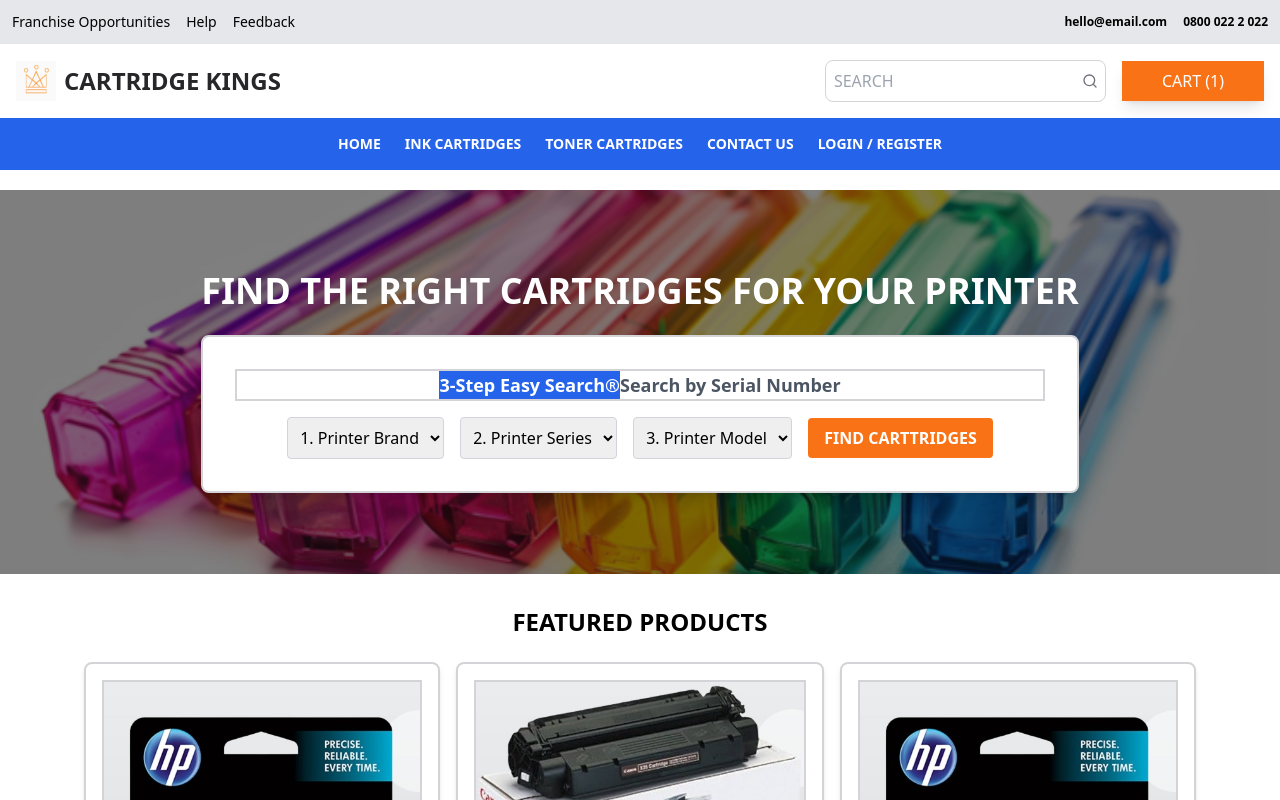
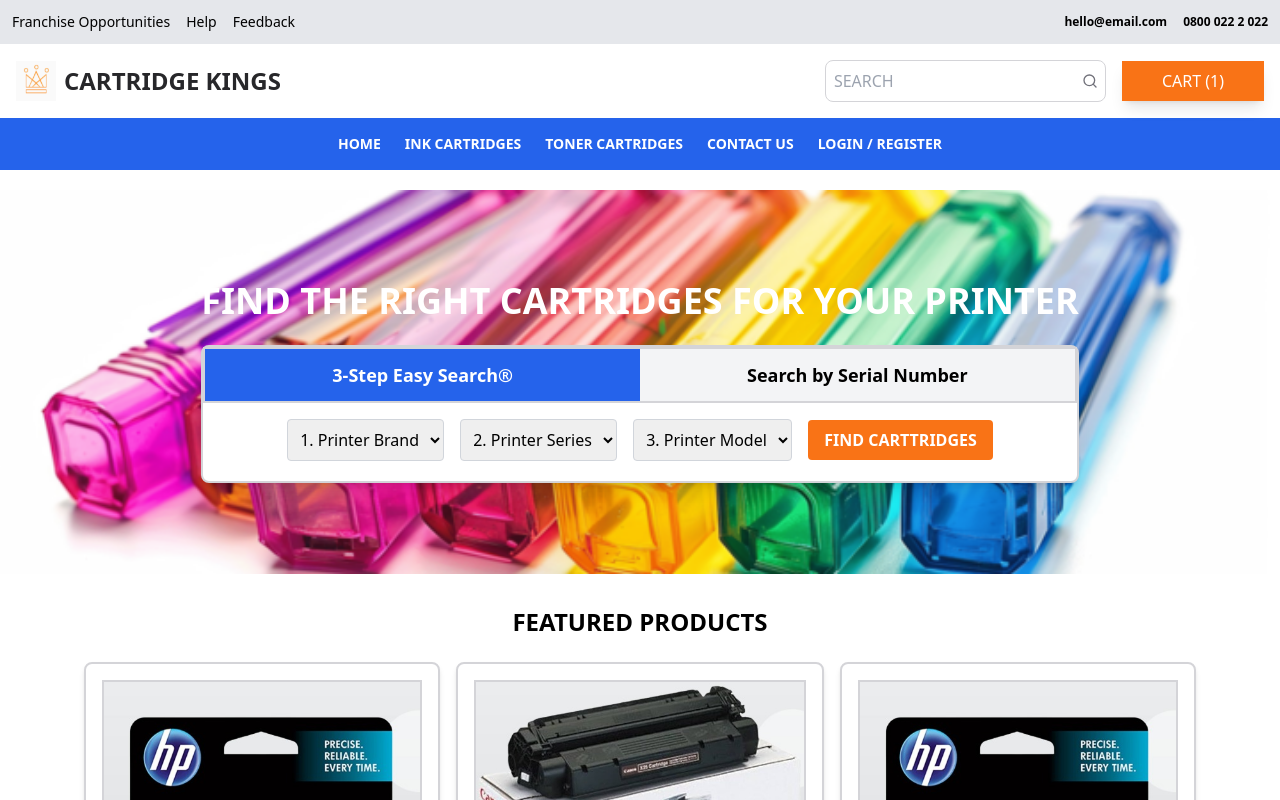
Before and after one commit to septianadip17/test-magang-sistemkode, a React (Vite) app: page / in a window 1280 px wide. Shown: the top 800 px of the page. Built offline with nearby package versions, Linux system fonts and the light colour scheme.

Commit message:
look like

```diff
--- a/src/components/TopBanner.jsx
+++ b/src/components/TopBanner.jsx
@@ -7,9 +7,6 @@ const TopBanner = () => {
       className="relative w-full h-96 flex items-center mt-5 justify-center bg-cover bg-center"
       style={{ backgroundImage: `url(${bgColor})` }}
     >
-      {/* Overlay */}
-      <div className="absolute inset-0 bg-black opacity-50"></div>
-
       {/* Content */}
       <div className="relative z-10 text-center">
         {/* Heading */}
@@ -18,15 +15,19 @@ const TopBanner = () => {
         </h1>
 
         {/* Search Box */}
-        <div className="bg-white rounded-lg shadow-lg p-6 md:p-8 flex flex-col items-center justify-center border-2 border-zinc-300 space-y-4">
+        <div className="bg-white rounded-lg shadow-lg pb-5 flex flex-col items-center justify-center border-2 border-zinc-300 space-y-4">
           {/* Titles Row */}
-          <div className="w-full flex flex-col md:flex-row items-center text-center justify-center border-2 border-zinc-300">
-            <h2 className="text-lg font-semibold text-white bg-blue-600 mb-2 md:mb-0">
-              3-Step Easy Search®
-            </h2>
-            <h2 className="text-lg font-semibold text-gray-600 mb-2 md:mb-0">
-              Search by Serial Number
-            </h2>
+          <div className="w-full flex flex-col md:flex-row items-center text-center justify-between border-2 border-zinc-300">
+            <div className="w-full">
+              <h2 className="text-lg font-semibold py-3 text-white bg-blue-600 mb-2 md:mb-0">
+                3-Step Easy Search®
+              </h2>
+            </div>
+            <div className="w-full">
+              <h2 className="text-lg font-semibold py-3 text-black bg-gray-100 mb-2 md:mb-0">
+                Search by Serial Number
+              </h2>
+            </div>
           </div>
 
           {/* Inputs Row */}
```
